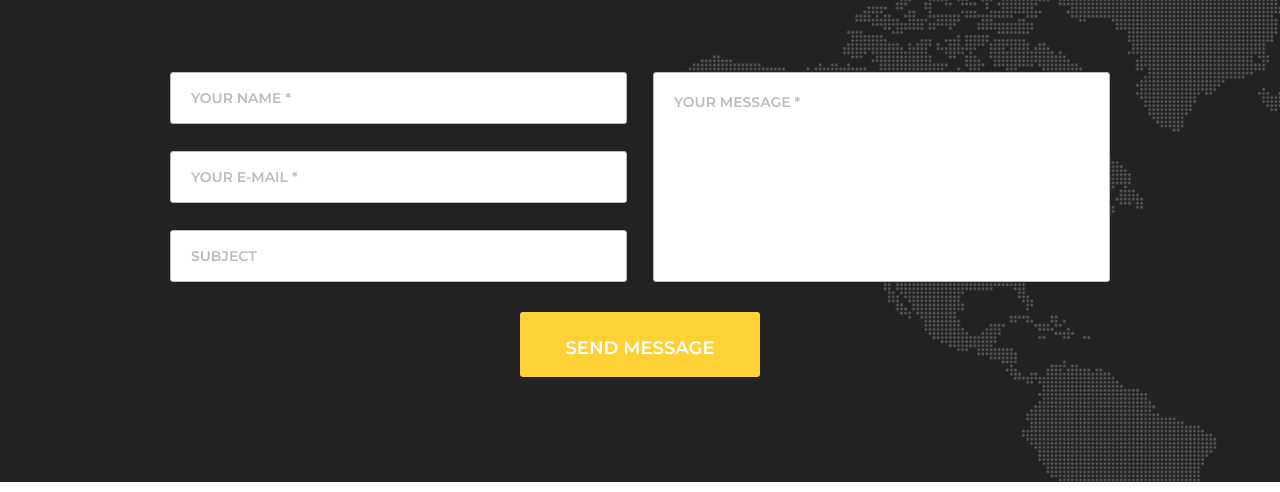
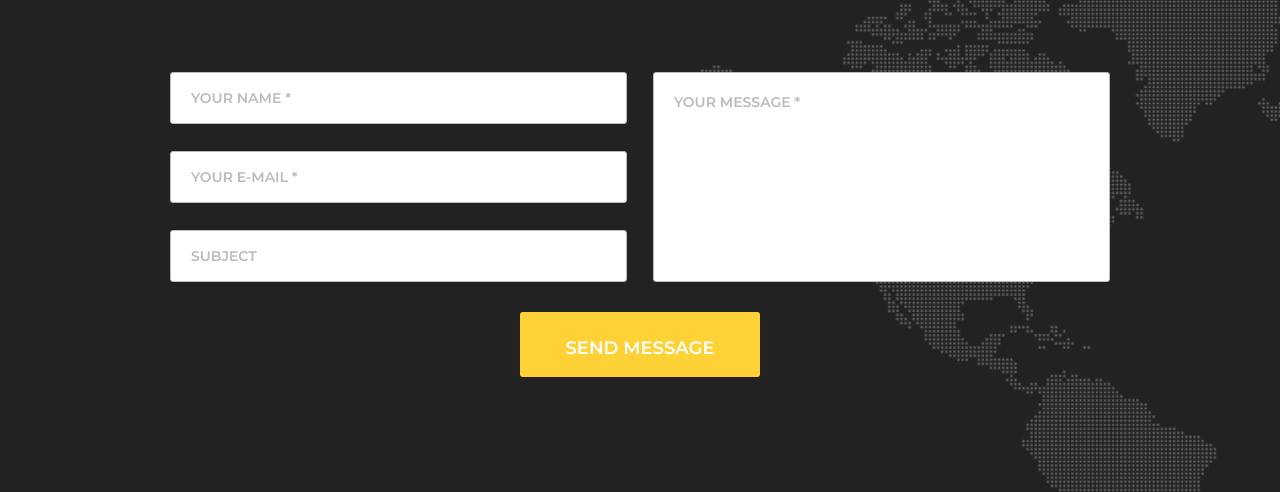
Before and after one commit to IrynaKS/Goit-fe-course, a plain HTML site: page html-css/module-07/index.html in a window 1280 px wide. Shown: the part 881-1373 px from the top of the page. Drawn offline with nearby package versions, Linux system fonts and the light colour scheme; files whose address does not match are found by name.

Commit message:
height fix

```diff
--- a/html-css/module-07/css/style.css
+++ b/html-css/module-07/css/style.css
@@ -189,7 +189,6 @@
   background-image: url(../img/Map-Image.png);
   background-repeat: no-repeat;
   background-position: right bottom;
-  min-height: 676px;
 }
 
 .contacts-head {
@@ -201,6 +200,10 @@
 .contact-after-head {
   color: var(--text-font-color);
   margin-bottom: 75px;
+}
+
+.form {
+  padding-bottom: 115px;
 }
 
 .form-items {
--- a/html-css/module-07/index.html
+++ b/html-css/module-07/index.html
@@ -94,12 +94,12 @@
 
     <!-- CONTACTS -->
     <section class="contacts">
-      <div class="container">
+      <div class="container contacts-div">
         <h2 class="head contacts-head">contact us</h2>
         <p class="after-head contact-after-head">
           Proin iaculis purus consequat sem cure.
         </p>
-        <form action="#" method="POST" class="form">
+        <form action="#" method="" class="form">
           <div class="form-items">
             <div class="forms-left">
               <input
```
